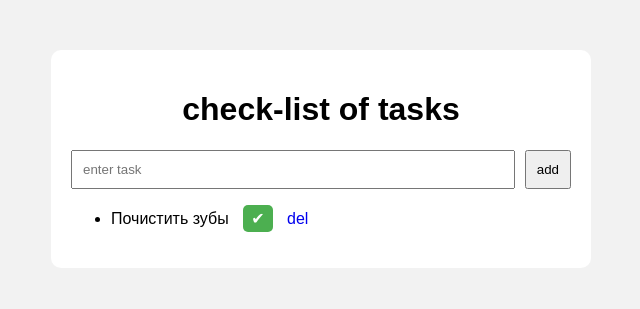
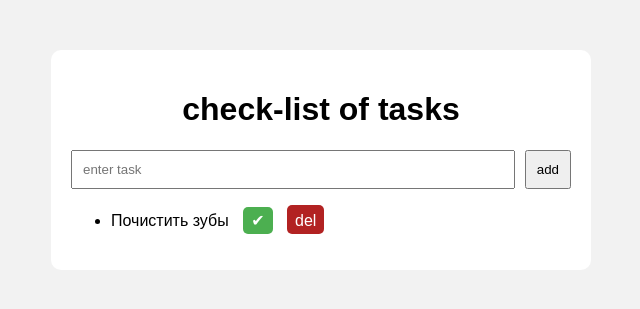
Before and after one commit to goated228/python-lab-3-flasktodo, a Flask app: page / in a window 1280 px wide. Shown: the top 309 px of the page, without its empty margins (319-959 px from the left). Run offline with Flask 3, Linux system fonts and the light colour scheme.

Commit message:
added delete task button design

```diff
--- a/static/style.css
+++ b/static/style.css
@@ -66,6 +66,15 @@ li a {
     opacity: 0.9;
 }
 
-.dbtn {
+.delbtn {
     display: inline-block;
+    padding: 7px 8px 4px 8px;
+    background-color: firebrick;
+    color: white;
+    border-radius: 5px;
+    cursor: pointer;
 }
+
+.delbtn:hover{
+    opacity: 0.9;
+}
--- a/templates/index.html
+++ b/templates/index.html
@@ -31,9 +31,10 @@
 
         {% for task in tasks %}
 
-        <li class="{% if task.done %}done{% endif %}">
-
-            {{ task.text }}
+        <li>
+            <span class="{% if task.done %}done{% endif %}">
+                {{ task.text }}
+            </span>
 
             <a href="/toggle/{{ loop.index0 }}" class="btn {% if task.done %}btn-done{% endif %}">
                 {% if task.done %}
@@ -43,9 +44,7 @@
                 {% endif %}
             </a>
 
-            <a href="/delete/{{ loop.index0 }}" class="dbtn">
-                del
-            </a>
+            <a href="/delete/{{ loop.index0 }}" class="delbtn">del</a>
 
         </li>
 
```
